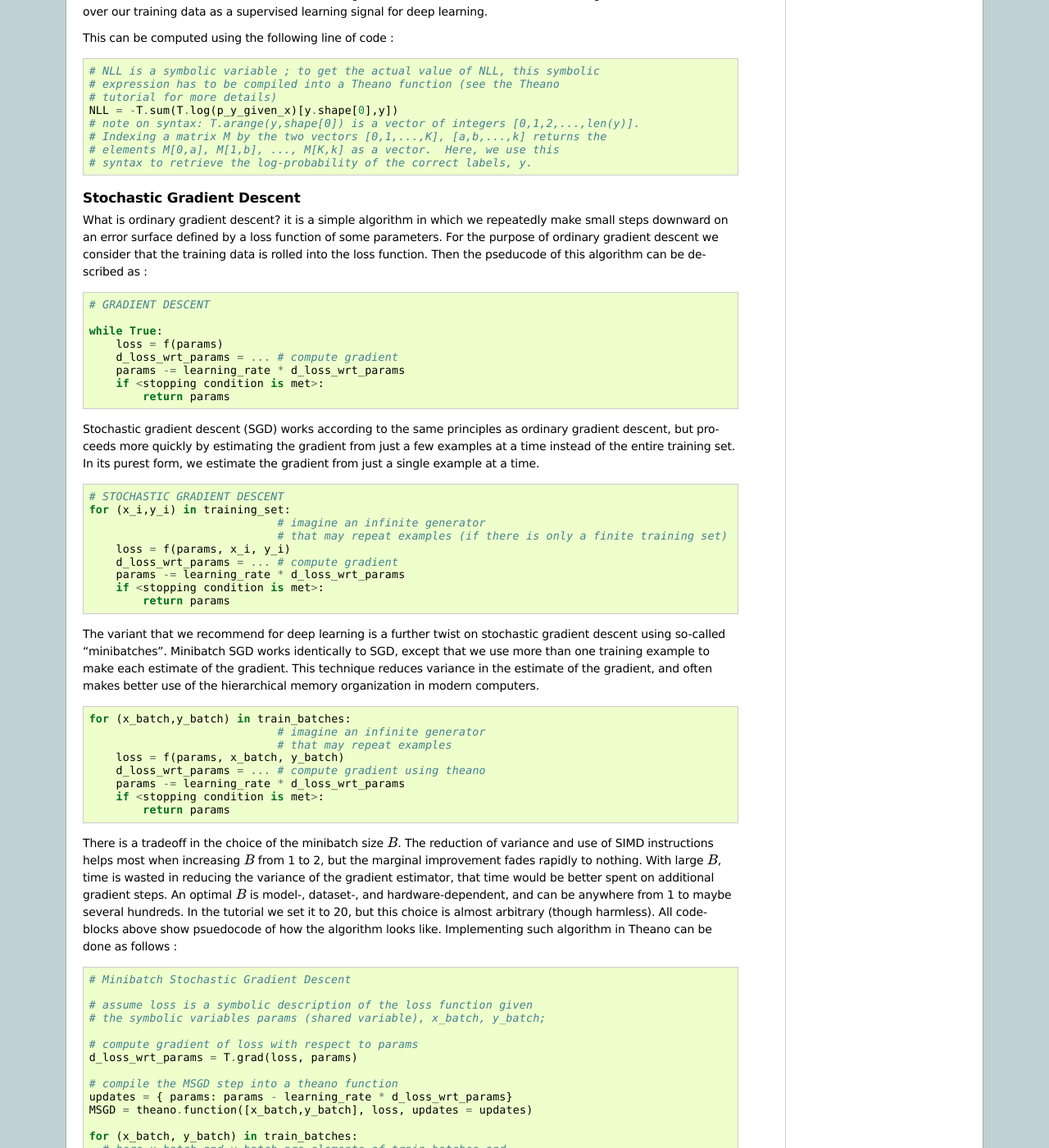
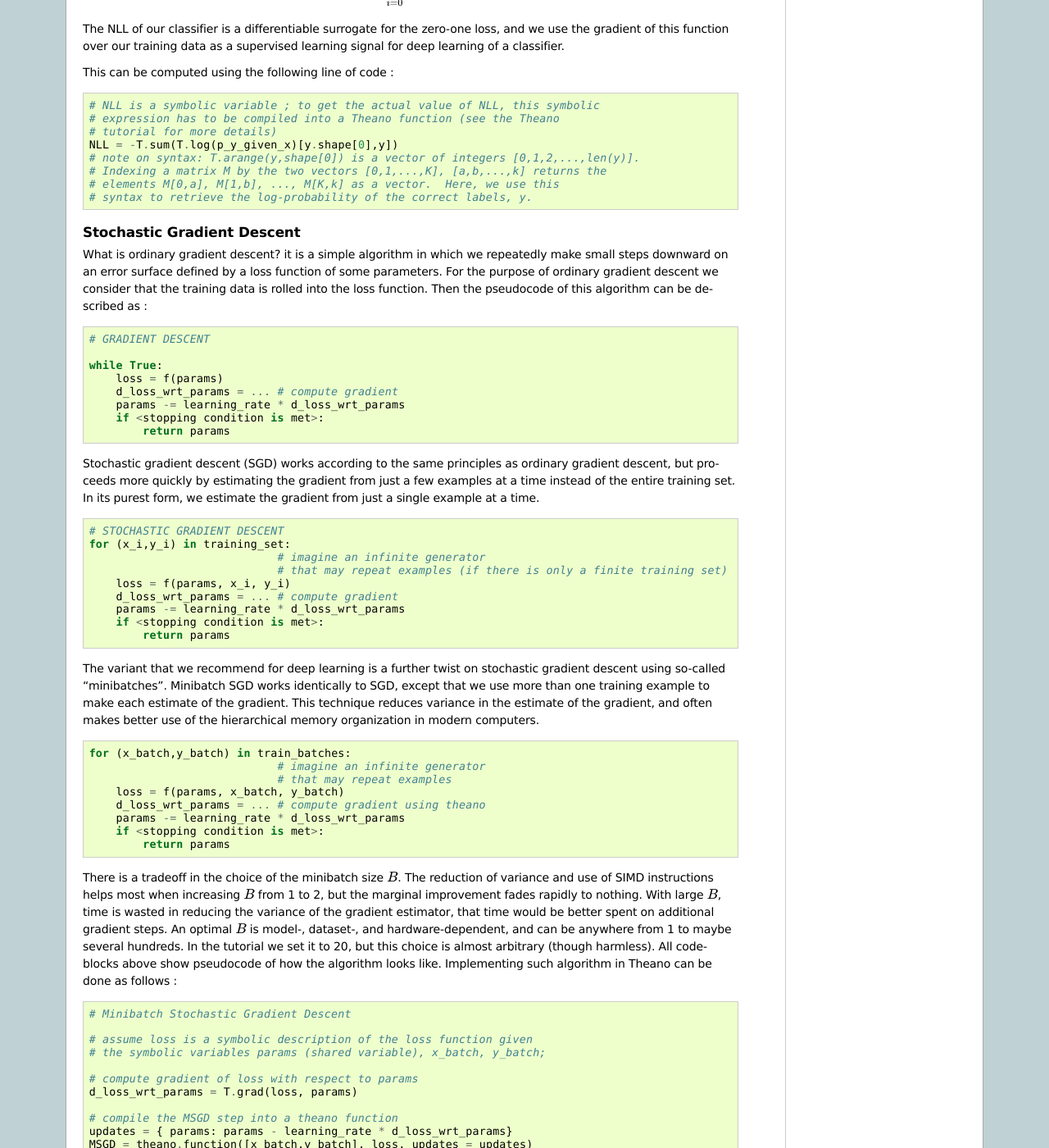
Before and after one commit to lisa-lab/DeepLearningTutorials, a Sphinx documentation site: the page built from doc/gettingstarted.txt, in a window 1280 px wide and 1400 px high, scrolled down 3385 px. Shown: the whole window at 82% size. Built offline with Sphinx 7.4.7, drawn with Linux system fonts in a browser that asks for light colours; formulas are drawn with MathJax 3; pages that are not in the unit, such as notebooks, are missing from menus; some of the changed text lies outside the part shown.

```diff
--- a/doc/gettingstarted.txt
+++ b/doc/gettingstarted.txt
@@ -27,7 +27,10 @@ MNIST Dataset
 
  The `MNIST <http://yann.lecun.com/exdb/mnist>`_ dataset consists of handwritten
  digit images and it is divided in 60 000 examples for the training set and
- 10 000 examples for testing. All examples have been size-normalized and
+ 10 000 examples for testing. In many papers as well as in this tutorial, the
+ official training set of 60 000 is divided into an actual training set of 50 000
+ examples and 10 000 validation examples (for selecting hyper-parameters like
+ learning rate and size of the model). All digit images have been size-normalized and
  centered in a fixed size image of 28 x 28 pixels. In the original dataset
  each pixel of the image is represented by a value between 0 and 255, where
  0 is black, 255 is  white and anything in between is a different shade of grey.
@@ -270,7 +273,7 @@ as:
 
 The NLL of our classifier is a differentiable surrogate for the zero-one loss,
 and we use the gradient of this function over our training data as a
-supervised learning signal for deep learning.
+supervised learning signal for deep learning of a classifier.
 
 This can be computed using the following line of code :
 
@@ -297,7 +300,7 @@ What is ordinary gradient descent?  it is a simple
 algorithm in which we repeatedly make small steps downward on an error
 surface defined by a loss function of some parameters.
 For the purpose of ordinary gradient descent we consider that the training
-data is rolled into the loss function. Then the pseducode of this
+data is rolled into the loss function. Then the pseudocode of this
 algorithm can be described as :
 
 .. code-block:: python
@@ -355,7 +358,7 @@ estimator, that time would be better spent on additional gradient steps.
 An optimal :math:`B` is model-, dataset-, and hardware-dependent, and can be
 anywhere from 1 to maybe several hundreds.  In the tutorial we set it to 20,
 but this choice is almost arbitrary (though harmless). All code-blocks
-above show psuedocode of how the algorithm looks like. Implementing such
+above show pseudocode of how the algorithm looks like. Implementing such
 algorithm in Theano can be done as follows :
 
 .. code-block:: python
```
Also changed, not shown: other parts of doc/gettingstarted.txt (+5 -4 lines).
